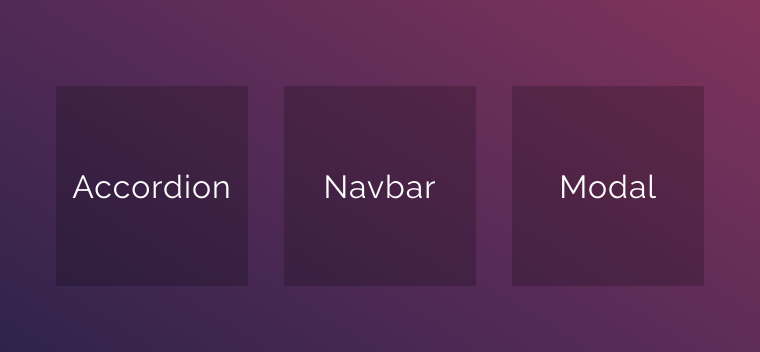
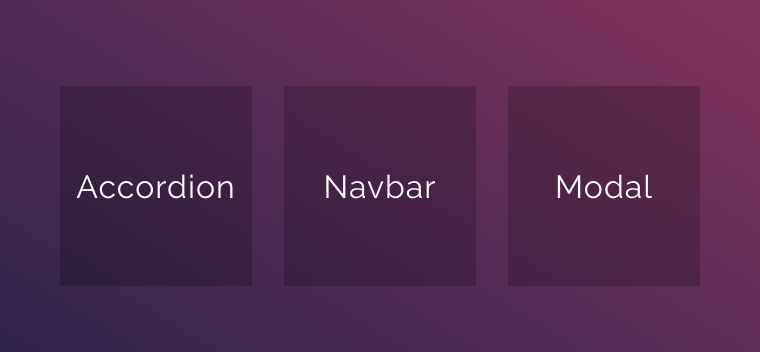
Before and after one commit to nitin095/bootstrap-components, a plain HTML site: page index.html in a window 1280 px wide. Shown: the part 214-566 px from the top of the page, 260-1020 px from the left. Drawn offline with Linux system fonts and the light colour scheme.

Commit message:
final commit

```diff
--- a/css/styles.css
+++ b/css/styles.css
@@ -43,7 +43,6 @@ body {
   color: rgba(255, 255, 255, 1);
   font-size: 1.5rem;
   padding: 0rem 1rem;
-  display: none;
 }
 a {
   text-decoration: none;
--- a/index.html
+++ b/index.html
@@ -13,11 +13,9 @@
   <div class="container-fluid p-0">
     <div class="row justify-content-center align-items-center">
       <div class="heading">Bootstrap components using Jquery and CSS flexboxes</div>
-      <div class="items">
-        <a href="collapse/index.html"><span>Accordion</span></a>
-        <a href="navbar/index.html"><span>Navbar</span></a>
-        <a href="modal/index.html"><span>Modal</span></a>
-      </div>
+      <a href="collapse/index.html"><span>Accordion</span></a>
+      <a href="navbar/index.html"><span>Navbar</span></a>
+      <a href="modal/index.html"><span>Modal</span></a>
       <small> © 2018 Handmade by Nitin Shokeen</small>
     </div>
   </div>
@@ -26,8 +24,7 @@
 <script src="js/jquery-3.3.1.js"></script>
 <script type="text/javascript">
   $(document).ready(() => {
-    $(".heading").fadeIn(500);
-    $(".items").hide().fadeIn(900);
+    $(".container-fluid").hide().fadeIn(1500);
   });
 </script>
 </html>
```
